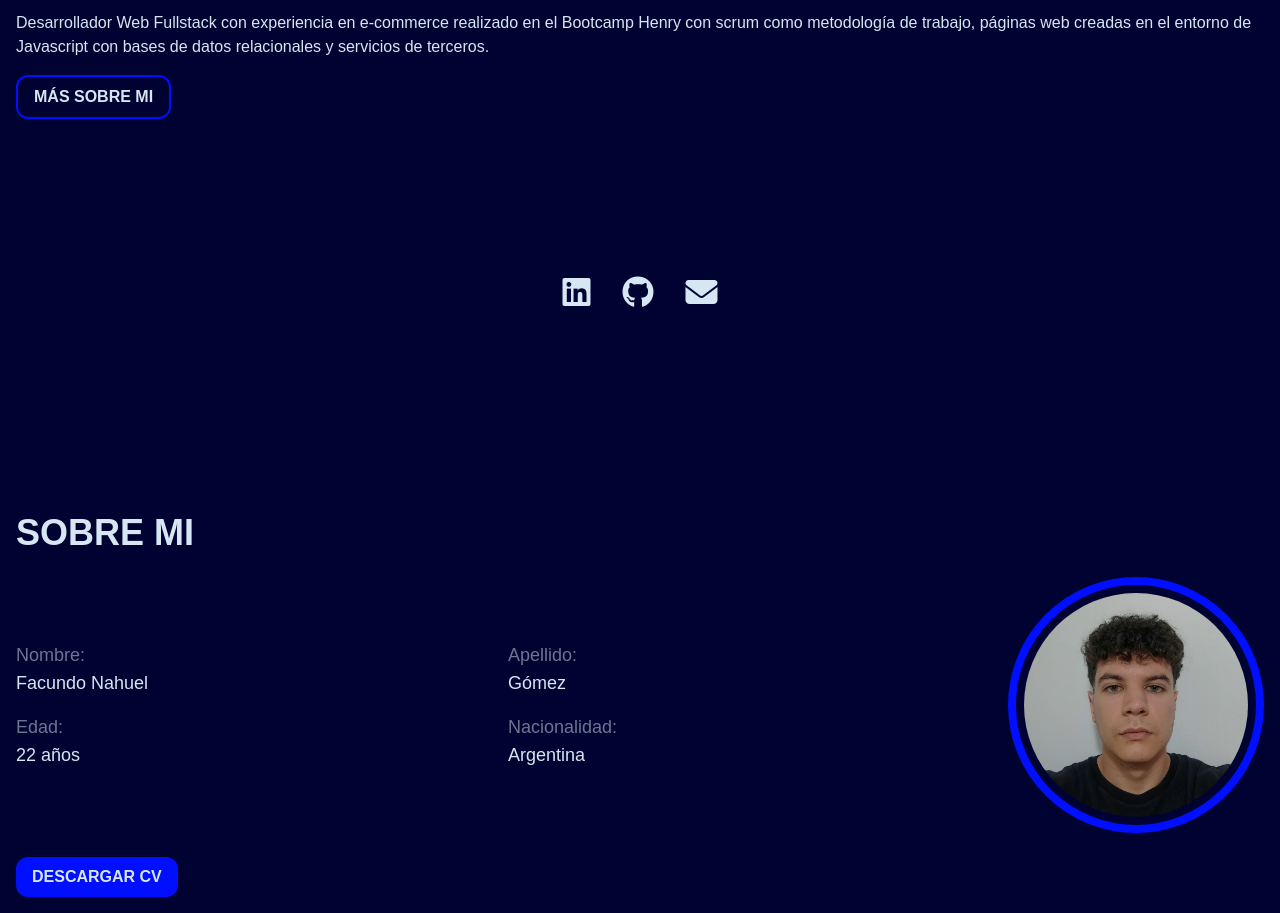
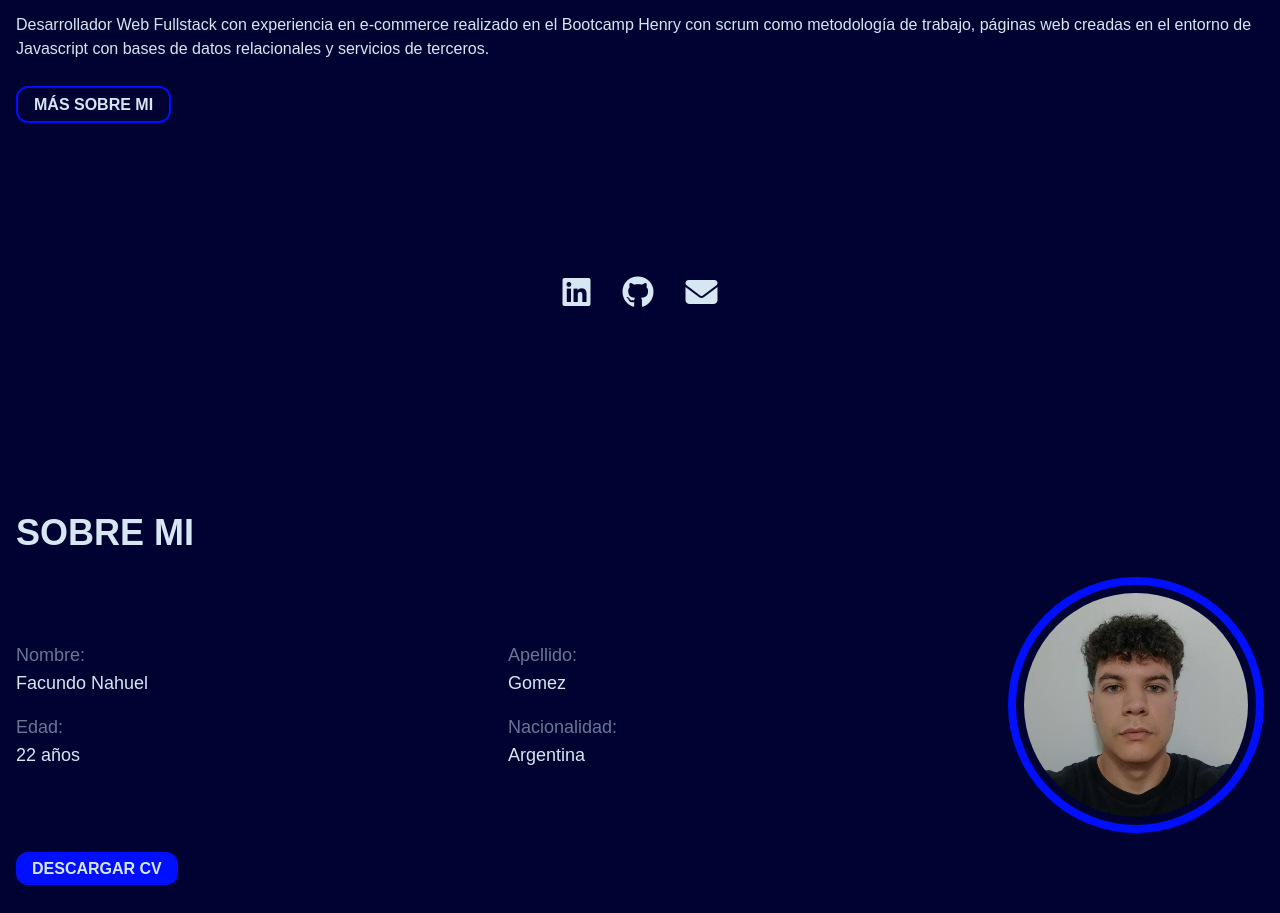
Before and after one commit to FacuuGomez/portfolio-v2, a website: page src/index.html in a window 1280 px wide. Shown: the part 399-1312 px from the top of the page. Drawn offline with Linux system fonts and the light colour scheme.

Commit message:
fix: button

```diff
--- a/src/index.html
+++ b/src/index.html
@@ -175,13 +175,14 @@
 						relacionales y servicios de terceros.
 					</p>
 
-					<!-- <div class="w-full"> -->
-					<button
-						class="border-2 border-[--primary-color] active:bg-[--primary-color] sm:hover:bg-[--primary-color] px-4 py-2 font-semibold rounded-xl mt-4 transition-all duration-200"
-					>
-						<a href="#about-me"> MÁS SOBRE MI </a>
-					</button>
-					<!-- </div> -->
+					<div class="w-full mt-8">
+						<a
+							href="#about-me"
+							class="border-2 border-[--primary-color] active:bg-[--primary-color] sm:hover:bg-[--primary-color] px-4 py-2 font-semibold rounded-xl transition-all duration-200"
+						>
+							MÁS SOBRE MI
+						</a>
+					</div>
 				</div>
 
 				<ul
@@ -256,7 +257,7 @@
 							</li>
 							<li>
 								<label class="opacity-50">Apellido:</label>
-								<p>Gómez</p>
+								<p>Gomez</p>
 							</li>
 							<li>
 								<label class="opacity-50">Edad:</label>
@@ -270,17 +271,13 @@
 					</div>
 
 					<div class="w-full">
-						<button
+						<a
+							href="assets/CV-Facundo-Gomez.pdf"
+							download="CV-Facundo-Gomez-FullStack"
+							title="CV"
 							class="bg-[--primary-color] active:opacity-80 sm:hover:opacity-80 px-4 py-2 font-semibold rounded-xl transition-all sm:duration-200"
+							>DESCARGAR CV</a
 						>
-							<a
-								href="/assets/CV-Facundo-Gomez.pdf"
-								download="CV-Facundo-Gómez-FullStack"
-								title="CV"
-							>
-								DESCARGAR CV
-							</a>
-						</button>
 					</div>
 				</div>
 
```
Also changed, not shown: dist/index.html, dist/output.css.
